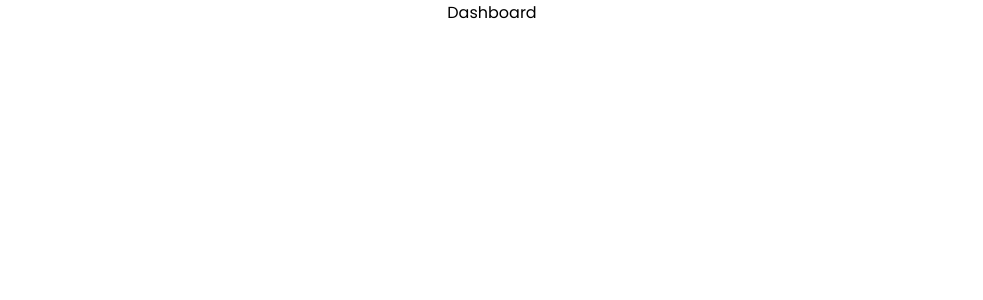
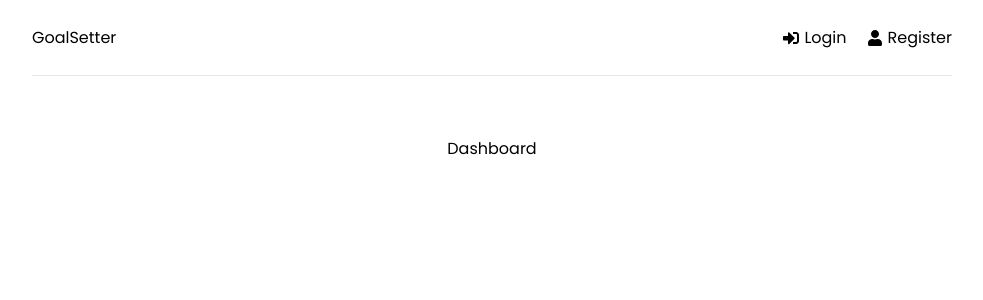
Before and after one commit to cmthecoder/practice-jwt, a React (Create React App) app in the folder frontend/: page / in a window 1280 px wide. Shown: the top 300 px of the page, without its empty margins (148-1131 px from the left). Built offline with nearby package versions, Linux system fonts and the light colour scheme.

Commit message:
set up header ui

```diff
--- a/frontend/package.json
+++ b/frontend/package.json
@@ -9,6 +9,7 @@
     "@testing-library/user-event": "^14.4.3",
     "react": "^18.2.0",
     "react-dom": "^18.2.0",
+    "react-icons": "^4.9.0",
     "react-redux": "^8.0.7",
     "react-router-dom": "^6.11.2",
     "react-scripts": "5.0.1",
--- a/frontend/src/App.js
+++ b/frontend/src/App.js
@@ -2,12 +2,14 @@ import { BrowserRouter as Router, Routes, Route } from "react-router-dom";
 import Dashboard from "./pages/Dashboard";
 import Login from "./pages/Login";
 import Register from "./pages/Register";
+import Header from "./components/Header";
 
 function App() {
   return (
     <>
       <Router>
         <div className="container">
+          <Header />
           <Routes>
             <Route path='/' element={<Dashboard />}/>
             <Route path='/login' element={<Login />}/>
--- /dev/null
+++ b/frontend/src/components/Header.jsx
@@ -0,0 +1,22 @@
+import {FaSignInAlt, FaSignOutAlt, FaUser} from 'react-icons/fa'
+import { Link } from 'react-router-dom'
+
+const Header = () => {
+  return (
+    <header className='header'>
+      <div className='logo'>
+        <Link to='/'>GoalSetter</Link>
+      </div>
+      <ul>
+        <li>
+          <Link to='/login'><FaSignInAlt /> Login</Link>
+        </li>
+        <li>
+          <Link to='/register'><FaUser /> Register</Link>
+        </li>
+      </ul>
+    </header>
+  )
+}
+
+export default Header
```
Also changed, not shown: 1 other file (tests, documents, lock files or other folders).
